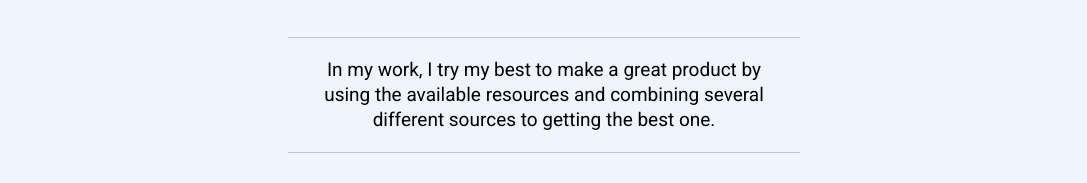
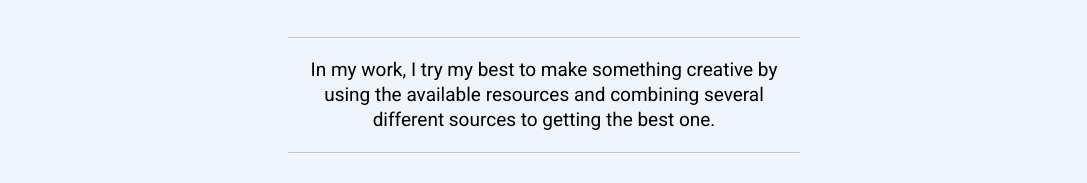
Before and after one commit to FawziaAkbari/protifolio, a plain HTML site: page my_work.html in a window 1280 px wide. Shown: the part 172-355 px from the top of the page, without its empty margins (96-1183 px from the left). Drawn offline with Linux system fonts and the light colour scheme.

Commit message:
change the text my work page

```diff
--- a/my_work.html
+++ b/my_work.html
@@ -22,7 +22,7 @@
         <div class="my-works">
             <h2>My <b class="describtion">Works</b></h2>
                 <div class="acknowledge">
-                    <p>In my work, I try my best to make a great product by using the available resources and combining several different sources to getting the best one.</p>
+                    <p>In my work, I try my best to make something creative by using the available resources and combining several different sources to getting the best one.</p>
                 </div>
 
                 <div class="gallery">
```
